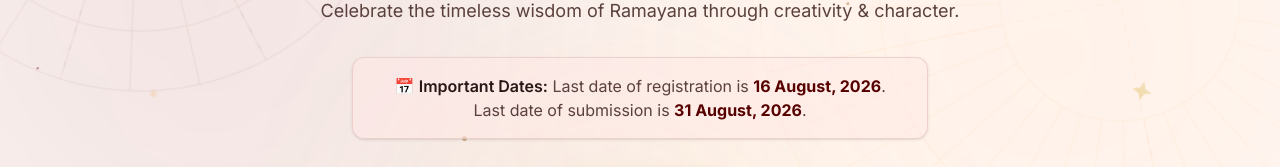
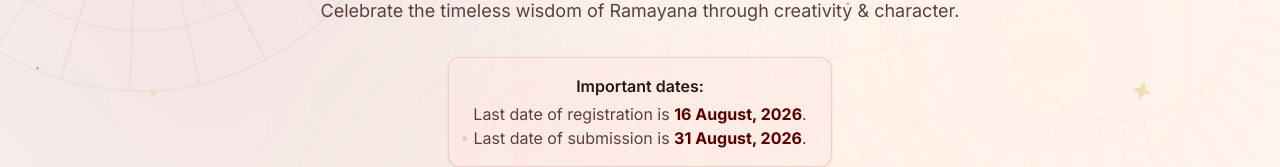
Before and after one commit to flykrth/ramakatha, a Next.js app: page / in a window 1280 px wide. Shown: the part 319-486 px from the top of the page. Built offline with nearby package versions, Linux system fonts and the light colour scheme; no server answers; a web font is replaced by a local one.

Commit message:
UI: update landing page hero important dates typography structure

```diff
--- a/src/app/page.tsx
+++ b/src/app/page.tsx
@@ -32,7 +32,9 @@ export default async function Home() {
 
           <div className="bg-surface-container/50 border border-outline-variant/60 rounded-xl px-6 py-4 mb-10 max-w-xl shadow-sm text-center">
             <p className="text-body-md text-on-surface-variant leading-relaxed">
-              📅 <span className="font-semibold text-on-surface">Important Dates:</span> Last date of registration is <span className="text-primary font-bold">16 August, 2026</span>. Last date of submission is <span className="text-primary font-bold text-[#8b5a2b]">31 August, 2026</span>.
+              <span className="font-semibold text-on-surface block mb-1">Important dates:</span>
+              Last date of registration is <span className="text-primary font-bold">16 August, 2026</span>.<br />
+              Last date of submission is <span className="text-primary font-bold text-[#8b5a2b]">31 August, 2026</span>.
             </p>
           </div>
 
```
